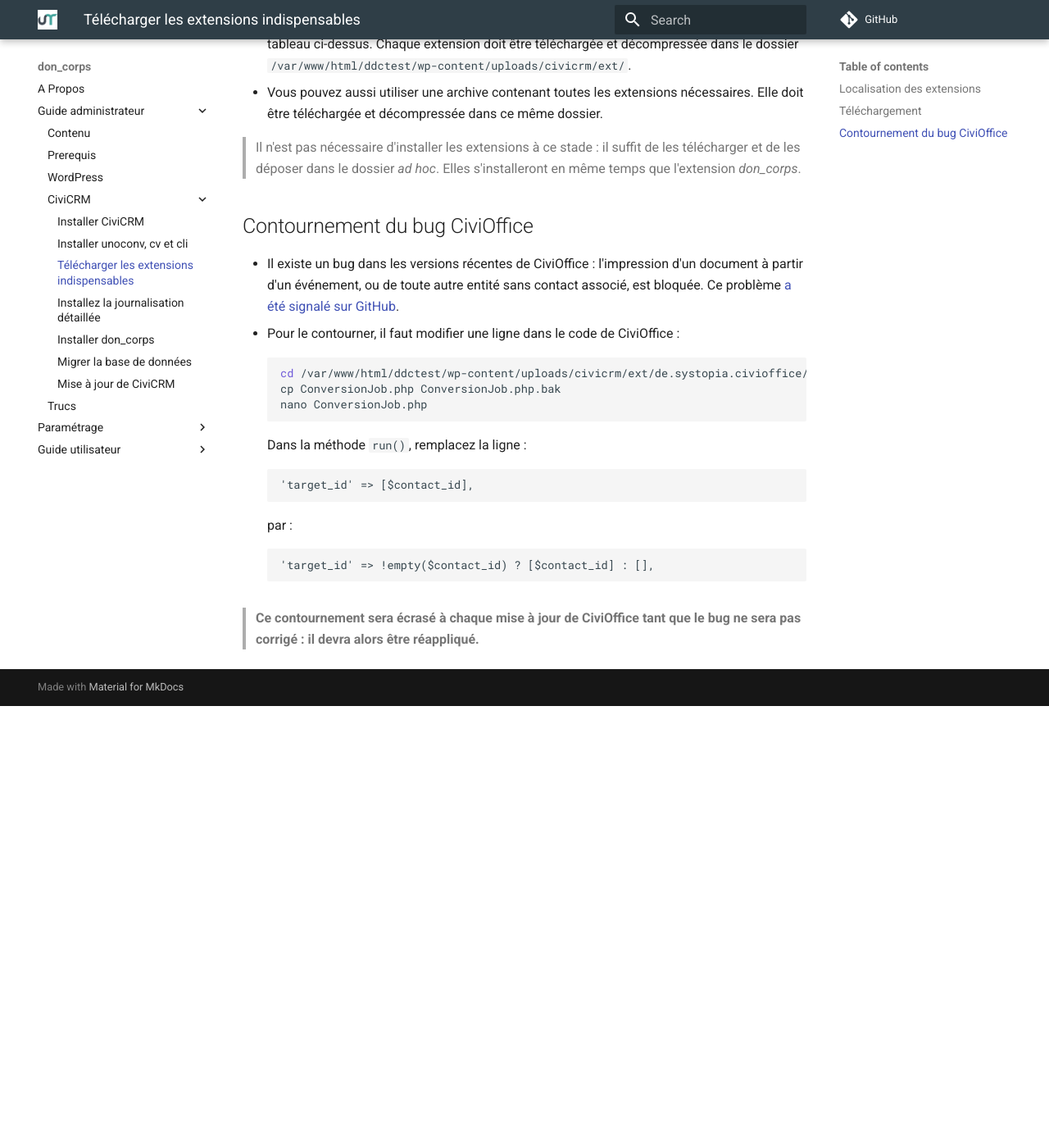
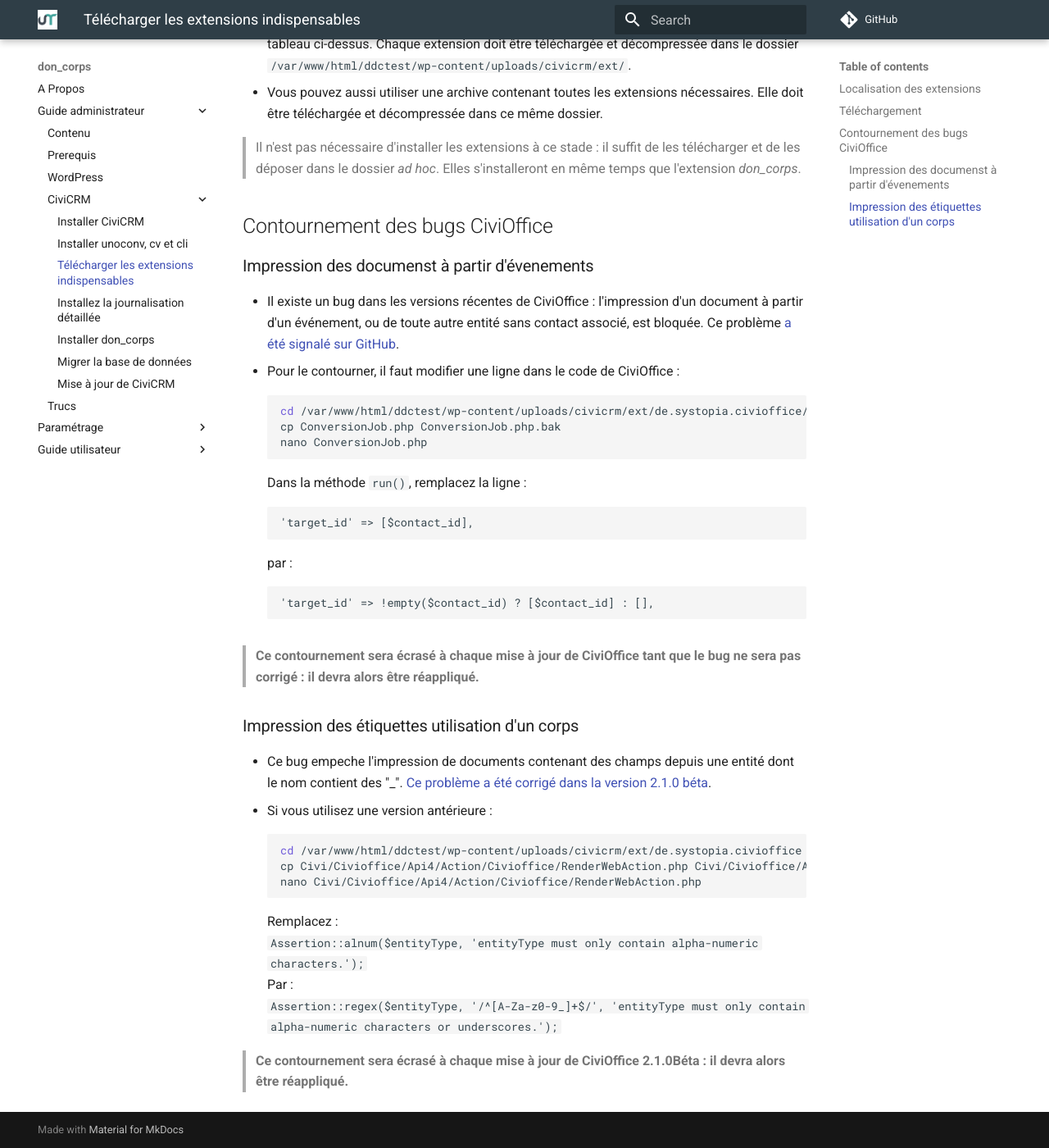
Before and after one commit to destrieux/ddc-doc, an MkDocs documentation site: the page built from docs/GuideAdmin/civicrm/extensions.md, in a window 1280 px wide and 1400 px high, scrolled down 2094 px. Shown: the whole window at 82% size. Built offline with MkDocs 1.6.1 and Material for MkDocs 9.7.7, drawn with Linux system fonts in a browser that asks for light colours; comment, search, counter and statistics services are not loaded; before the commit the page ends 2955 px from its top, so only the background shows below that.

Commit message:
ajout bug civicoffice

````diff
--- a/docs/GuideAdmin/civicrm/extensions.md
+++ b/docs/GuideAdmin/civicrm/extensions.md
@@ -63,7 +63,8 @@ L'extension don_corps nécessite le téléchargement préalable des extensions s
 
 > Il n'est pas nécessaire d'installer les extensions à ce stade : il suffit de les télécharger et de les déposer dans le dossier *ad hoc*. Elles s'installeront en même temps que l'extension *don_corps*.
 
-## Contournement du bug CiviOffice
+## Contournement des bugs CiviOffice
+### Impression des documenst à partir d'évenements
 
 * Il existe un bug dans les versions récentes de CiviOffice : l'impression d'un document à partir d'un événement, ou de toute autre entité sans contact associé, est bloquée. Ce problème [a été signalé sur GitHub](https://github.com/destrieux/don_corps/issues/3).
 * Pour le contourner, il faut modifier une ligne dans le code de CiviOffice :
@@ -82,3 +83,18 @@ L'extension don_corps nécessite le téléchargement préalable des extensions s
     ```
 
 > **Ce contournement sera écrasé à chaque mise à jour de CiviOffice tant que le bug ne sera pas corrigé : il devra alors être réappliqué.**
+### Impression des étiquettes utilisation d'un corps
+
+* Ce bug empeche l'impression de documents contenant des champs depuis une entité dont le nom contient des "_". [Ce problème a été corrigé dans la version 2.1.0 béta](https://github.com/systopia/de.systopia.civioffice/issues/142).
+* Si vous utilisez une version antérieure :<br>
+```bash
+cd /var/www/html/ddctest/wp-content/uploads/civicrm/ext/de.systopia.civioffice
+cp Civi/Civioffice/Api4/Action/Civioffice/RenderWebAction.php Civi/Civioffice/Api4/Action/Civioffice/RenderWebAction.php.bak
+nano Civi/Civioffice/Api4/Action/Civioffice/RenderWebAction.php
+```
+Remplacez : <br>
+```Assertion::alnum($entityType, 'entityType must only contain alpha-numeric characters.');```<br>
+Par : <br>
+```Assertion::regex($entityType, '/^[A-Za-z0-9_]+$/', 'entityType must only contain alpha-numeric characters or underscores.');```
+
+> **Ce contournement sera écrasé à chaque mise à jour de CiviOffice 2.1.0Béta : il devra alors être réappliqué.**
````
